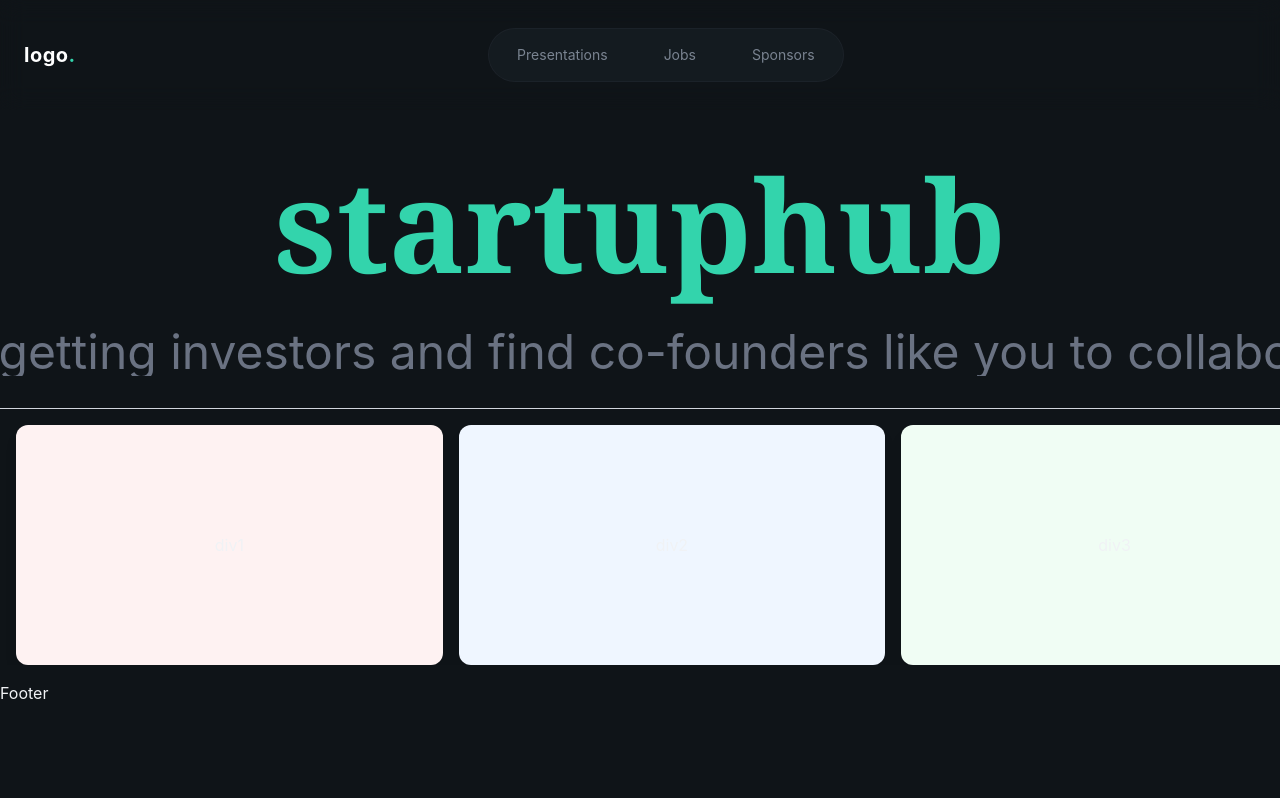
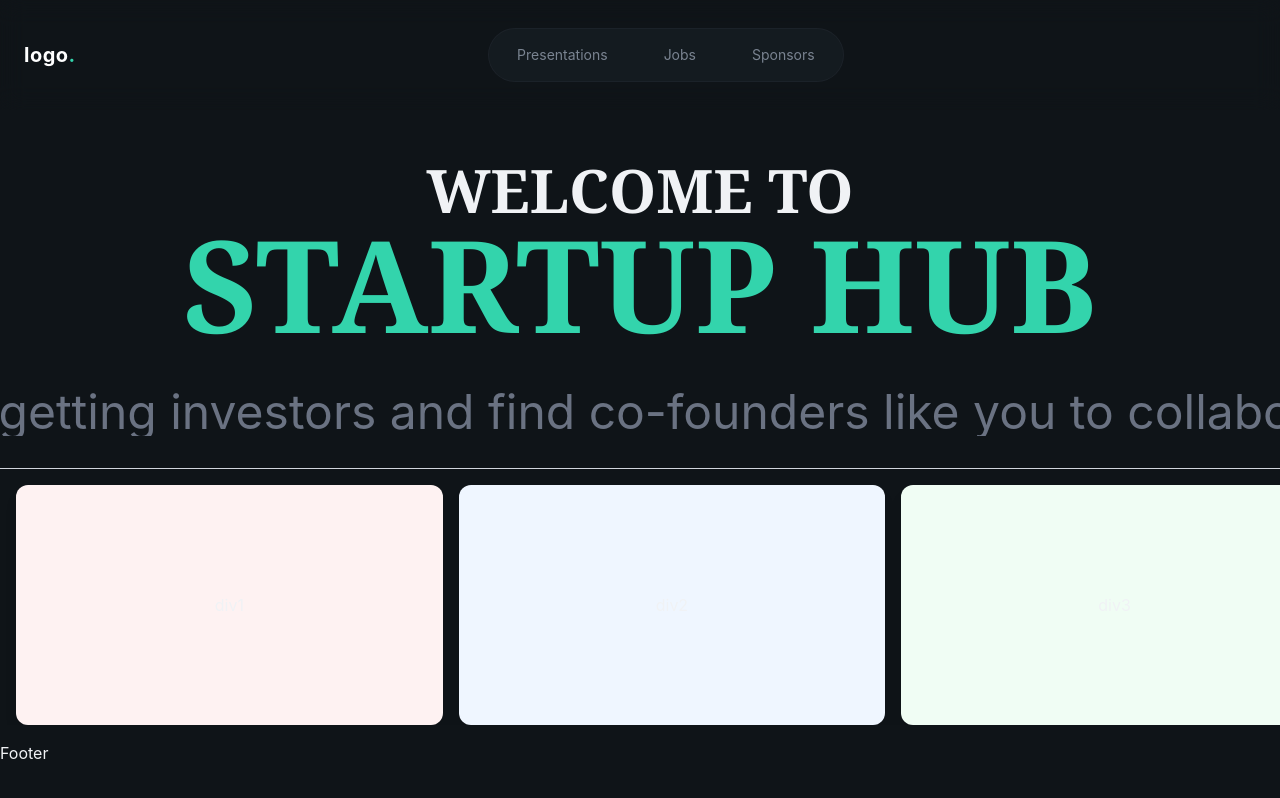
Before and after one commit to Kamozozozo/SmartLearn, a React app in the folder frontend/: page / in a window 1280 px wide. Built offline with nearby package versions, Linux system fonts and the light colour scheme; the HTML template or start-up script is replaced by a standard one.

Commit message:
body front added

```diff
--- a/frontend/src/landingpage/BodyFront.jsx
+++ b/frontend/src/landingpage/BodyFront.jsx
@@ -5,8 +5,12 @@ const BodyFront = () => {
     <>
     <div className="pt-40 w-screen overflow-hidden border-b border-gray-300 bg-gray py-8">
     <div className="grid gap-10">
-      <div className="font-bold text-6xl md:text-8xl lg:text-9xl text-center text-primary font-serif font-bold">
-        startuphub
+      <div className=" text-center">
+        <span className='font-bold text-3xl md:text-5xl lg:text-6xl text-foreground font-serif font-bold'>WELCOME TO</span>
+        <br></br>
+        <span className='font-bold text-6xl md:text-8xl lg:text-9xl text-primary font-serif font-bold'>
+        STARTUP HUB
+        </span>
       </div>
       <div className="overflow-hidden w-screen">
         <div className="text-gray-500 text-1xl md:text-4xl lg:text-5xl whitespace-nowrap w-max animate-marquee">
```
